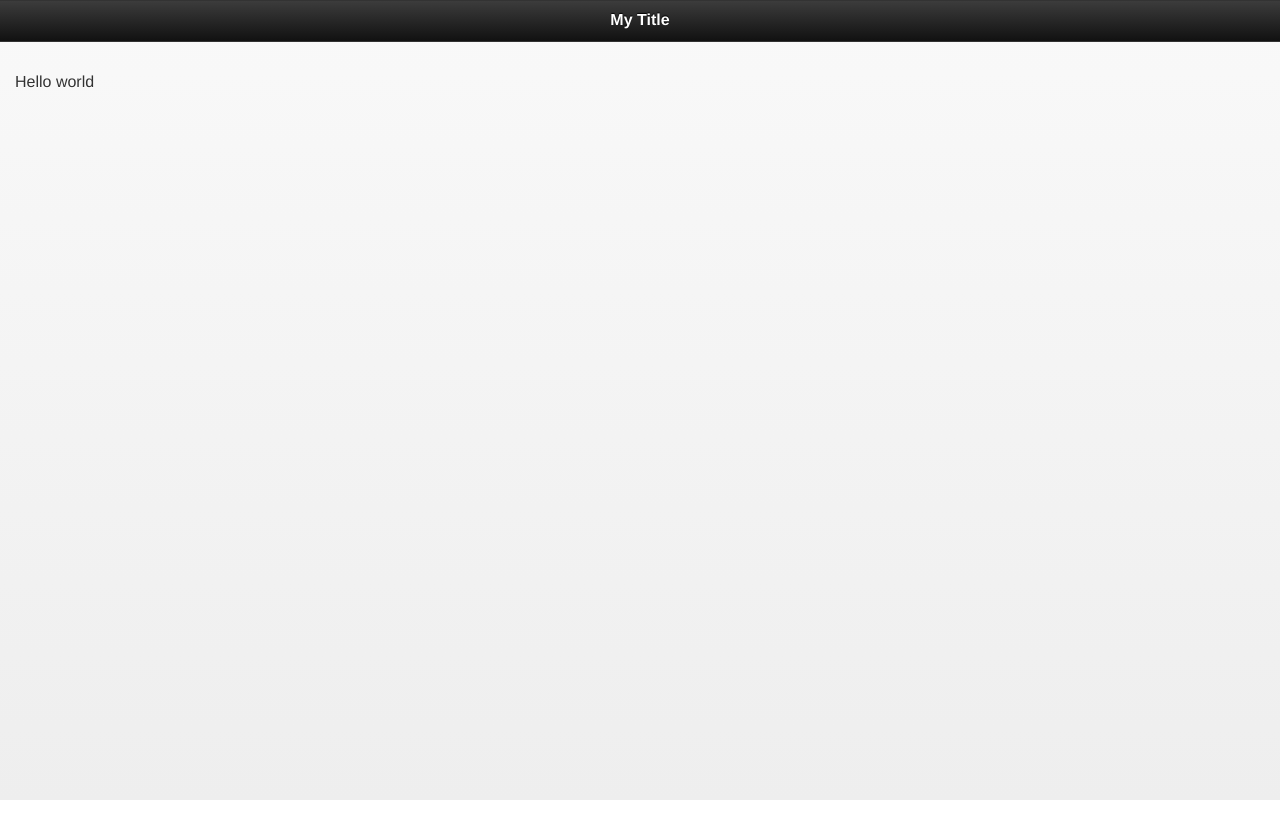
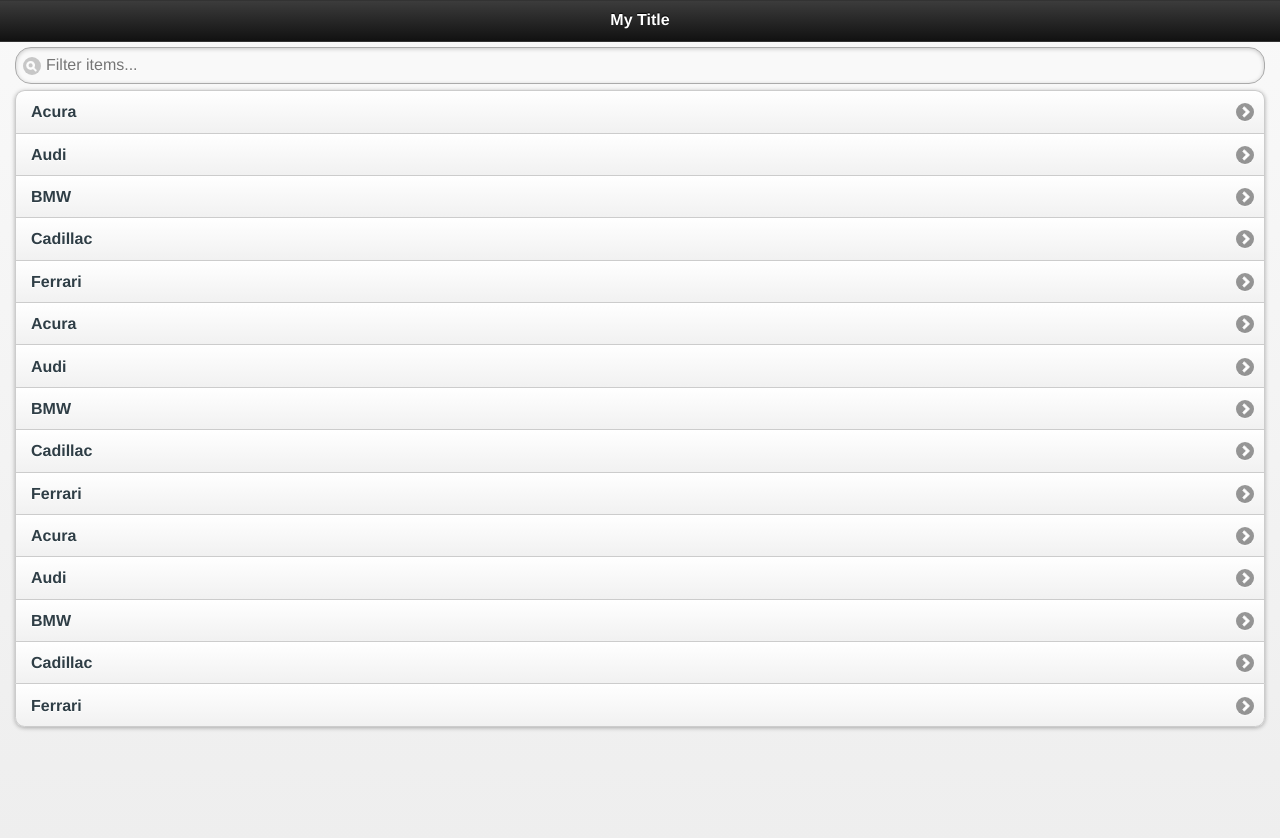
Before and after one commit to oyslin/Bicyle, a plain HTML site: page index.html in a window 1280 px wide. Before the commit the page ends 800 px from the top, so only its background shows below. Drawn offline with Linux system fonts and the light colour scheme.

Commit message:
modified:   index.html

```diff
--- a/index.html
+++ b/index.html
@@ -9,13 +9,31 @@
 </head>
 <body>
 
+
+
 <div data-role="page">
-	<div data-role="header">
+	<div data-role="header" data-position="fixed">
 		<h1>My Title</h1>
 	</div><!-- /header -->
 
 	<div data-role="content">
-		<p>Hello world</p>
+		<ul data-role="listview" data-inset="true" data-filter="true">
+			<li><a href="#">Acura</a></li>
+			<li><a href="#">Audi</a></li>
+			<li><a href="#">BMW</a></li>
+			<li><a href="#">Cadillac</a></li>
+			<li><a href="#">Ferrari</a></li>
+			<li><a href="#">Acura</a></li>
+			<li><a href="#">Audi</a></li>
+			<li><a href="#">BMW</a></li>
+			<li><a href="#">Cadillac</a></li>
+			<li><a href="#">Ferrari</a></li>
+			<li><a href="#">Acura</a></li>
+			<li><a href="#">Audi</a></li>
+			<li><a href="#">BMW</a></li>
+			<li><a href="#">Cadillac</a></li>
+			<li><a href="#">Ferrari</a></li>
+		</ul>
 	</div><!-- /content -->
 
 </div><!-- /page -->
```
